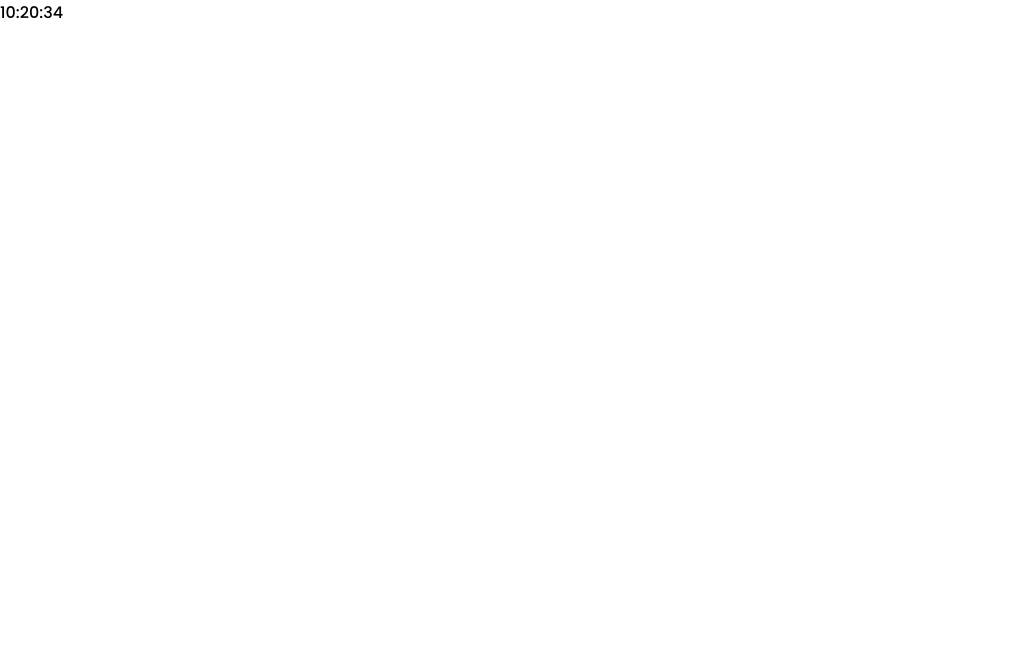
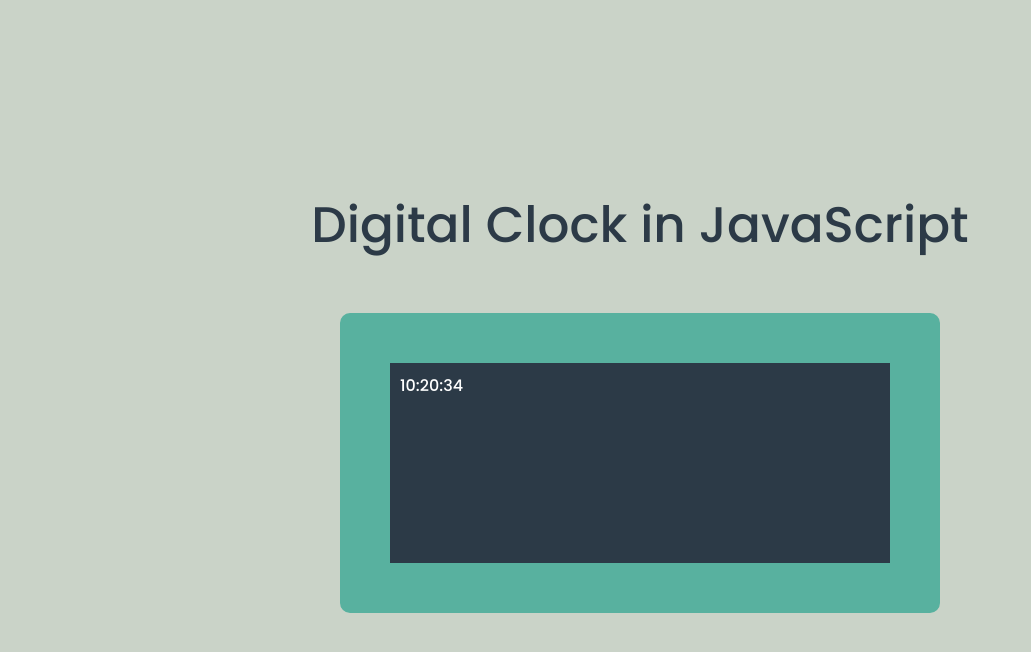
Before and after one commit to vinayagaratnamthirulogachandran/Digital-Clock, a plain HTML site: page index.html in a window 1280 px wide. Shown: the whole page, without its empty margins (0-1031 px from the left). Drawn offline with Linux system fonts and the light colour scheme.

Commit message:
create frame

```diff
--- a/css/script.css
+++ b/css/script.css
@@ -6,3 +6,33 @@
     box-sizing: border-box;
     font-family: 'Poppins', sans-serif;
 }
+
+body{
+    height: 100vh;
+    width: 100vw;
+    background-color: #CAD3C8;
+    display: flex;
+    flex-direction: column;
+    justify-content: center;
+    align-items: center;
+    user-select: none;
+    cursor: pointer;
+    gap: 50px;
+}
+
+h2{
+    color: #2C3A47;
+    font-size: 50px;
+    font-weight: 500;
+}
+
+.frame{
+    width: 600px;
+    height: 300px;
+    background-color: #2C3A47;
+    border: 50px solid #58B19F;
+    padding: 10px;
+    border-radius: 10px;
+    box-shadow: rgba(17, 17, 26, 0.05) 0px 4px 16px, rgba(17, 17, 26, 0.05) 0px 8px 32px,;
+    color: white;
+}
--- a/index.html
+++ b/index.html
@@ -5,9 +5,10 @@
     <meta http-equiv="X-UA-Compatible" content="IE=edge">
     <meta name="viewport" content="width=device-width, initial-scale=1.0">
     <link rel="stylesheet" href="./css/script.css">
-    <title>Document</title>
+    <title>Digital clock</title>
 </head>
 <body>
+    <h2>Digital Clock in JavaScript</h2>
     <div class="frame">
         <div class="clock">10:20:34</div>
     </div>
```
